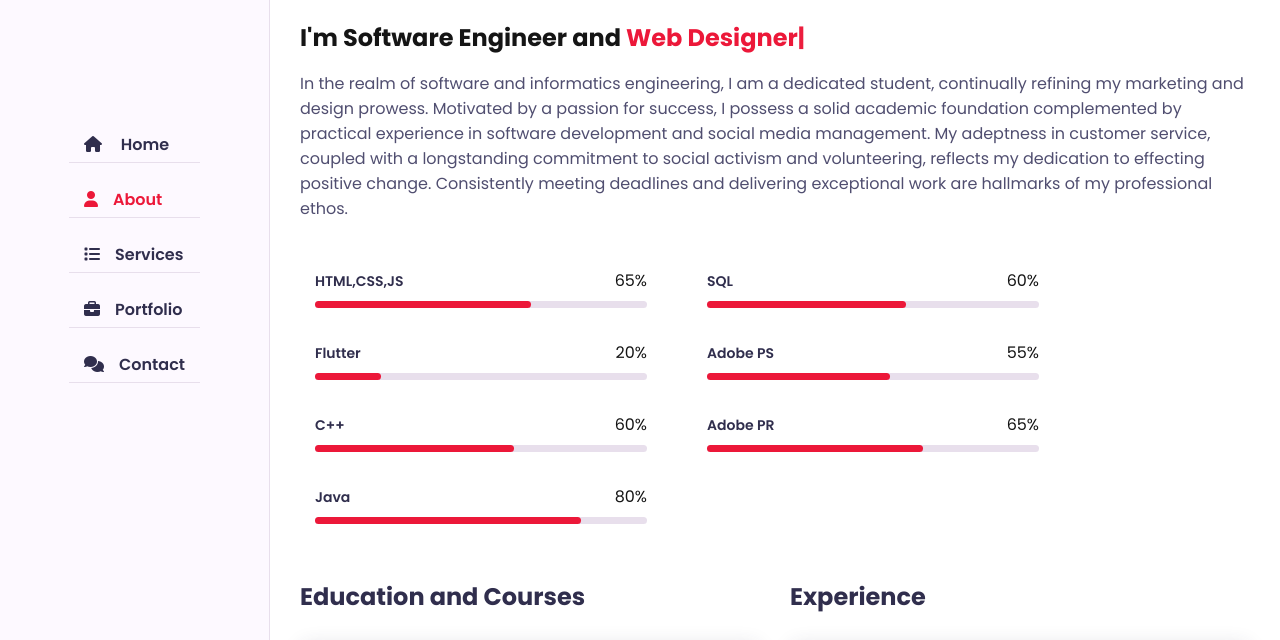
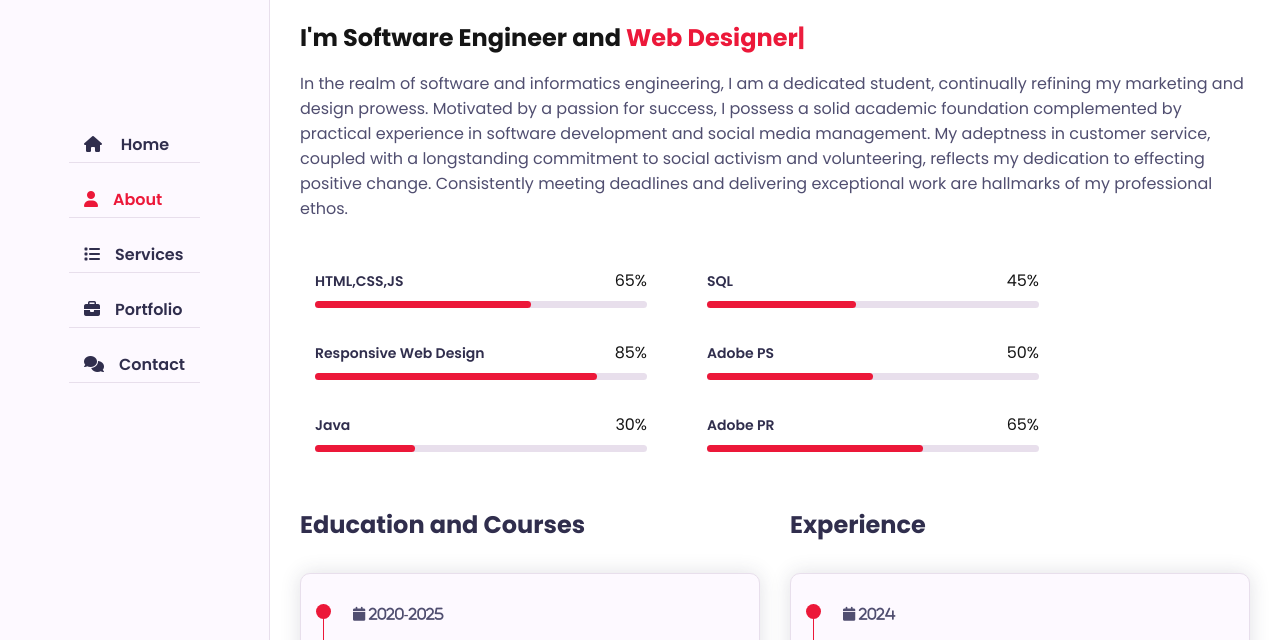
Before and after one commit to EngZhyar/zhyar.github.io, a plain HTML site: page index.html in a window 1280 px wide. Both pictures are taken after a click on the link "About". Shown: the part 160-800 px from the top of the page. Drawn offline with nearby package versions, Linux system fonts and the light colour scheme; a web font is replaced by a local one.

Commit message:
Update index.html
naly updated

```diff
--- a/index.html
+++ b/index.html
@@ -182,45 +182,40 @@
                     </div>
 
                     <div class="skill-item padd-15">
-                      <h5>Flutter</h5>
+                      <h5>Responsive Web Design</h5>
                       <div class="progress">
-                        <div class="progress-in" style="width: 20%"></div>
-                        <div class="skill-percent">20%</div>
+                        <div class="progress-in" style="width: 85%"></div>
+                        <div class="skill-percent">85%</div>
 
                       </div>
                     </div>
 
+
+
                     <div class="skill-item padd-15">
-                      <h5>C++</h5>
+                      <h5>Java</h5>
                       <div class="progress">
-                        <div class="progress-in" style="width: 60%"></div>
-                        <div class="skill-percent">60%</div>
+                        <div class="progress-in" style="width: 30%"></div>
+                        <div class="skill-percent">30%</div>
 
                       </div>
                     </div>
 
-                    <div class="skill-item padd-15">
-                      <h5>Java</h5>
-                      <div class="progress">
-                        <div class="progress-in" style="width: 80%"></div>
-                        <div class="skill-percent">80%</div>
-
-                      </div>
-                    </div>
                   </div>
                   <div class="skills padd-15">
                     <div class="skill-item padd-15">
                       <h5>SQL</h5>
                       <div class="progress">
-                        <div class="progress-in" style="width: 60%"></div>
-                        <div class="skill-percent">60%</div>
+                        <div class="progress-in" style="width: 45%"></div>
+                        <div class="skill-percent">45%</div>
                       </div>
                     </div>
+
                     <div class="skill-item padd-15">
                       <h5>Adobe PS</h5>
                       <div class="progress">
-                        <div class="progress-in" style="width: 55%"></div>
-                <div class="skill-percent">55%</div>
+                        <div class="progress-in" style="width: 50%"></div>
+                <div class="skill-percent">50%</div>
 
                       </div>
                     </div>
```
